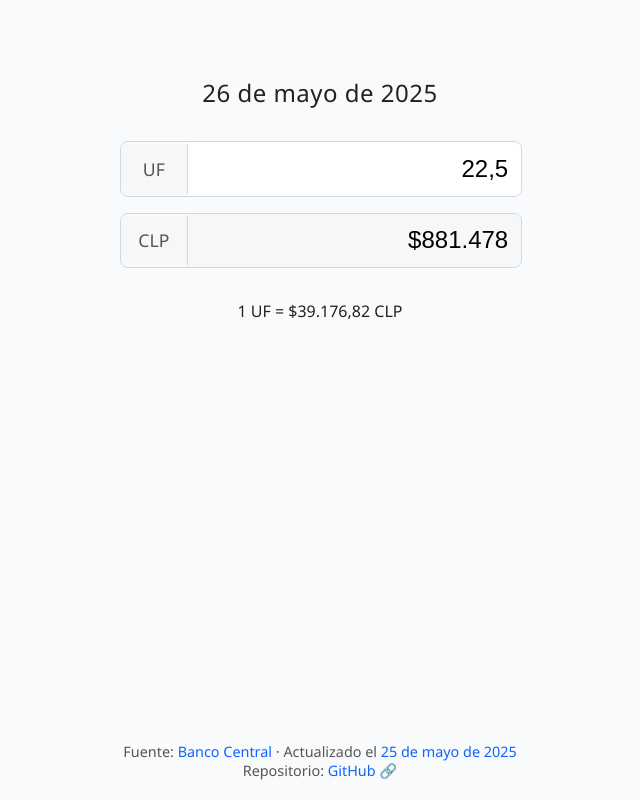
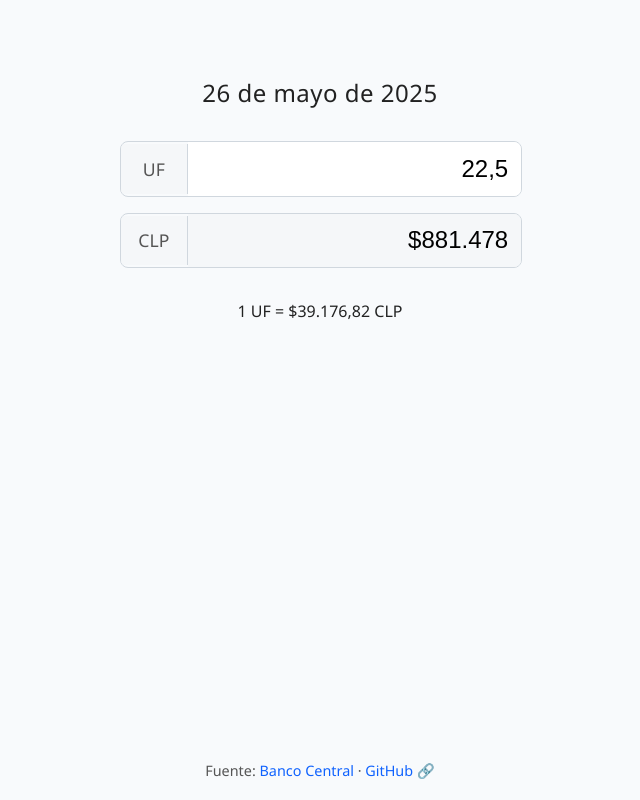
Before and after one commit to diegocaro/uf, a plain HTML site: page docs/index.html in a window 1280 px wide. Shown: the whole page, without its empty margins (320-960 px from the left). Drawn offline with Linux system fonts and the light colour scheme.

Commit message:
Refactor footer to remove unused elements and comments

```diff
--- a/docs/index.html
+++ b/docs/index.html
@@ -146,8 +146,9 @@
   </main>
 
   <footer>
-    Fuente: <a href="" id="sourceLink" target="_blank">Banco Central</a> · Actualizado el <a href="data/uf.json" download="uf.json" title="Descargar datos en formato JSON" id="dataExtractedText"></a><br>
-    Repositorio: <a href="https://github.com/diegocaro/uf">GitHub 🔗</a>
+    Fuente: <a href="" id="sourceLink" target="_blank">Banco Central</a> · <!-- <br /> -->
+    <!-- <a href="data/uf.json" download="uf.json" title="Descargar datos en formato JSON" id="dataExtractedText">JSON</a> ·  -->
+    <a href="https://github.com/diegocaro/uf">GitHub 🔗</a>
   </footer>
 
   <script>
@@ -198,14 +199,14 @@
         });
         document.querySelector('h1').textContent = formatter.format(new Date(ufData.fecha + 'T12:00:00'));
 
-        // Update source date in footer
-        const updateDateObj = new Date(data.updated_at);
-        const footerDateStr = updateDateObj.toLocaleDateString('es-CL', {
-          day: 'numeric',
-          month: 'long',
-          year: 'numeric'
-        });
-        document.getElementById('dataExtractedText').textContent = `${footerDateStr}`;
+        // // Update source date in footer
+        // const updateDateObj = new Date(data.updated_at);
+        // const footerDateStr = updateDateObj.toLocaleDateString('es-CL', {
+        //   day: 'numeric',
+        //   month: 'long',
+        //   year: 'numeric'
+        // });
+        // document.getElementById('dataExtractedText').textContent = `${footerDateStr}`;
 
         // Update the conversion with the new UF value
         updateConversion();
```
